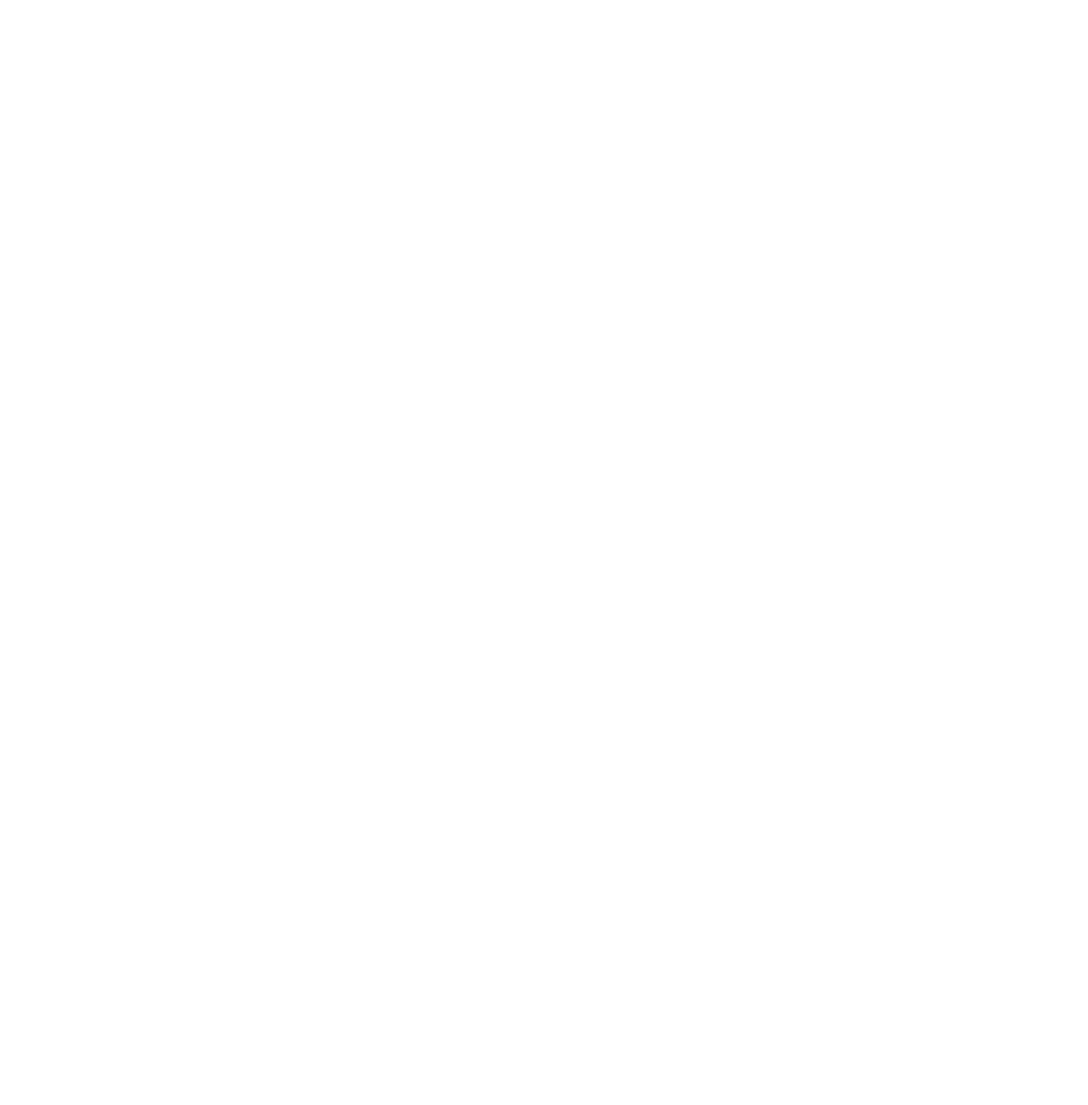
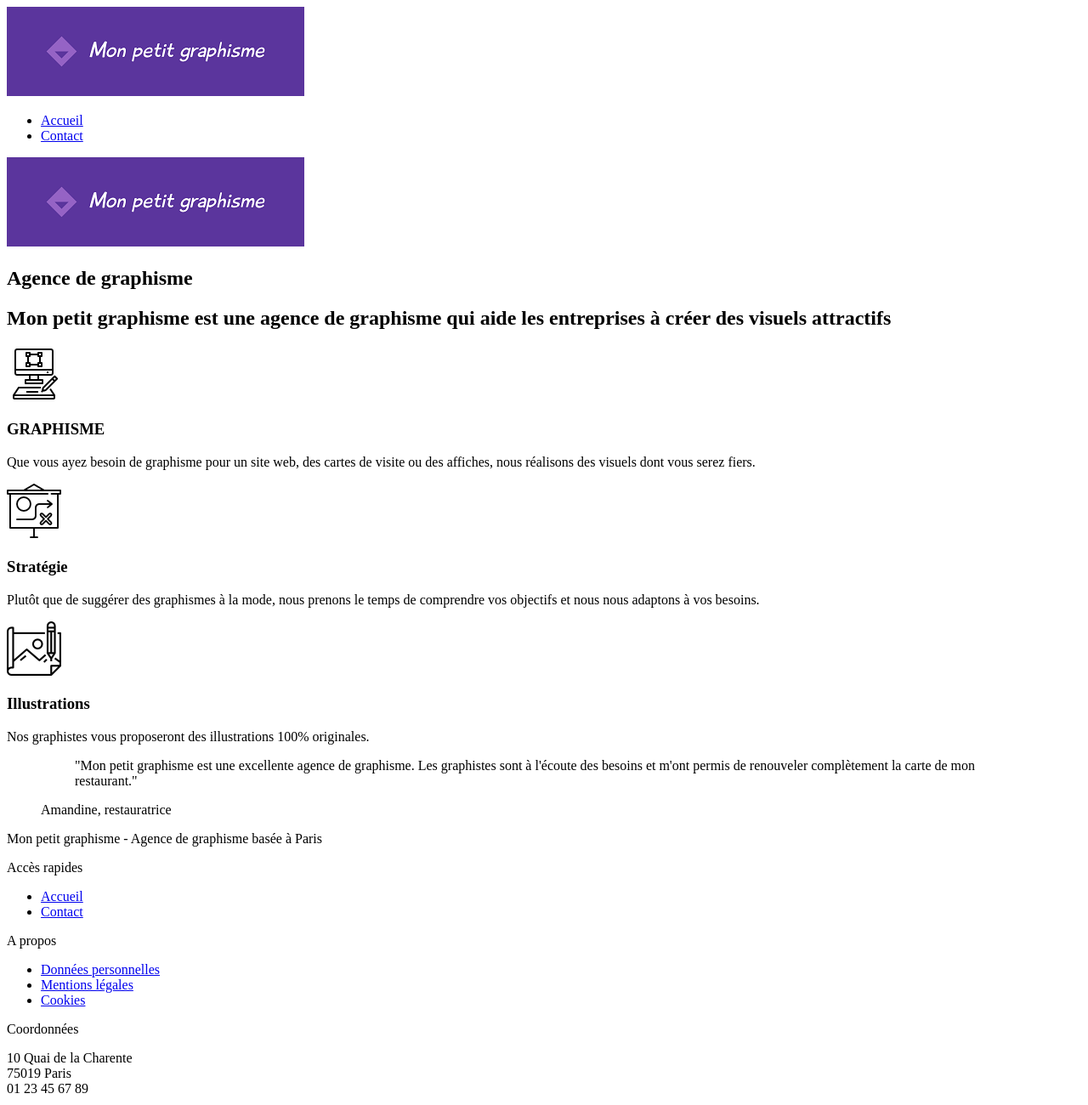
Before and after one commit to yoannperez/02_defi_integration, a plain HTML site: page index.html in a window 1280 px wide. Shown: the whole page at 85% size. Before the commit the page ends 800 px from the top, so only its background shows below. Drawn offline with Linux system fonts and the light colour scheme.

Commit message:
Html rédigé

```diff
--- a/index.html
+++ b/index.html
@@ -5,6 +5,94 @@
         <title>Défi Intégration</title>
     </Head>
 
+    <!-- Header -->
+    <header>
+        <a href="#"><img src="/Images/logo_long.png" alt="logo-agence"></a>
+
+        <nav>
+            <ul>
+                <li><a href="#">Accueil</a></li>
+                <li><a href="#">Contact</a></li>
+            </ul>
+        </nav>
+    </header>
+
+    <!-- Section Hero -->
+    <section id="hero">
+        <img src="/Images/logo_long.png" alt="logo">
+        <h2>Agence de graphisme</h2>
+    </section>
+
+    <!-- Section services -->
+    <section id="services">
+        <h1>Mon petit graphisme est une agence de graphisme qui aide les entreprises à créer des visuels attractifs</h1>
+
+        <div>
+            <img src="/Images/graphic-design.png" alt="illustration-graphisme">
+            <h3>GRAPHISME</h3>
+            <p>Que vous ayez besoin de graphisme pour un site web, des cartes de visite ou des affiches, nous réalisons des visuels dont vous serez fiers.</p>
+        </div>
+
+        <div>
+            <img src="/Images/strategie.png" alt="illustration-stratégie">
+            <h3>Stratégie</h3>
+            <p>Plutôt que de suggérer des graphismes à la mode, nous prenons le temps de comprendre vos objectifs et nous nous adaptons à vos besoins.</p>
+        </div>
+
+        <div>
+            <img src="/Images/illustrations.png" alt="illustration">
+            <h3>Illustrations</h3>
+            <p>Nos graphistes vous proposeront des illustrations 100% originales.</p>
+        </div>
+        <figure>
+        <blockquote>
+            <p>"Mon petit graphisme est une excellente agence de graphisme. Les graphistes sont à l'écoute des besoins et m'ont permis de renouveler complètement la carte de mon restaurant."</p>
+        </blockquote>
+        <figcaption>
+            Amandine, restauratrice
+        </figcaption>
+        </figure>
+
+    </section>
+
+    <!-- Footer -->
+    <footer>
+        <p>Mon petit graphisme - Agence de graphisme basée à Paris</p>
+
+        <div id="links">
+            <a href="#"><i class="fab fa-twitter-square"></i></a>
+            <a href="#"><i class="fab fa-facebook-square"></i></a>
+            <a href="#"><i class="fab fa-instagram-square"></i></a>
+        </div>
+
+        <div id="foot">
+            <div>
+                <p>Accès rapides</p>
+                <ul>
+                    <li><a href="#">Accueil</a></li>
+                    <li><a href="#">Contact</a></li>
+                </ul>
+            </div>
+
+            <div>
+                <p>A propos</p>
+                <ul>
+                    <li><a href="#">Données personnelles</a></li>
+                    <li><a href="#">Mentions légales</a></li>
+                    <li><a href="#">Cookies</a></li>
+                </ul>
+            </div>
+
+            <div>
+                <p>Coordonnées</p>
+                <p>10 Quai de la Charente <br/> 75019 Paris <br/>01 23 45 67 89
+                </p>
+            </div>
+
+
+        </div>
+    </footer>
+
     <body>
 
     </body>
```
